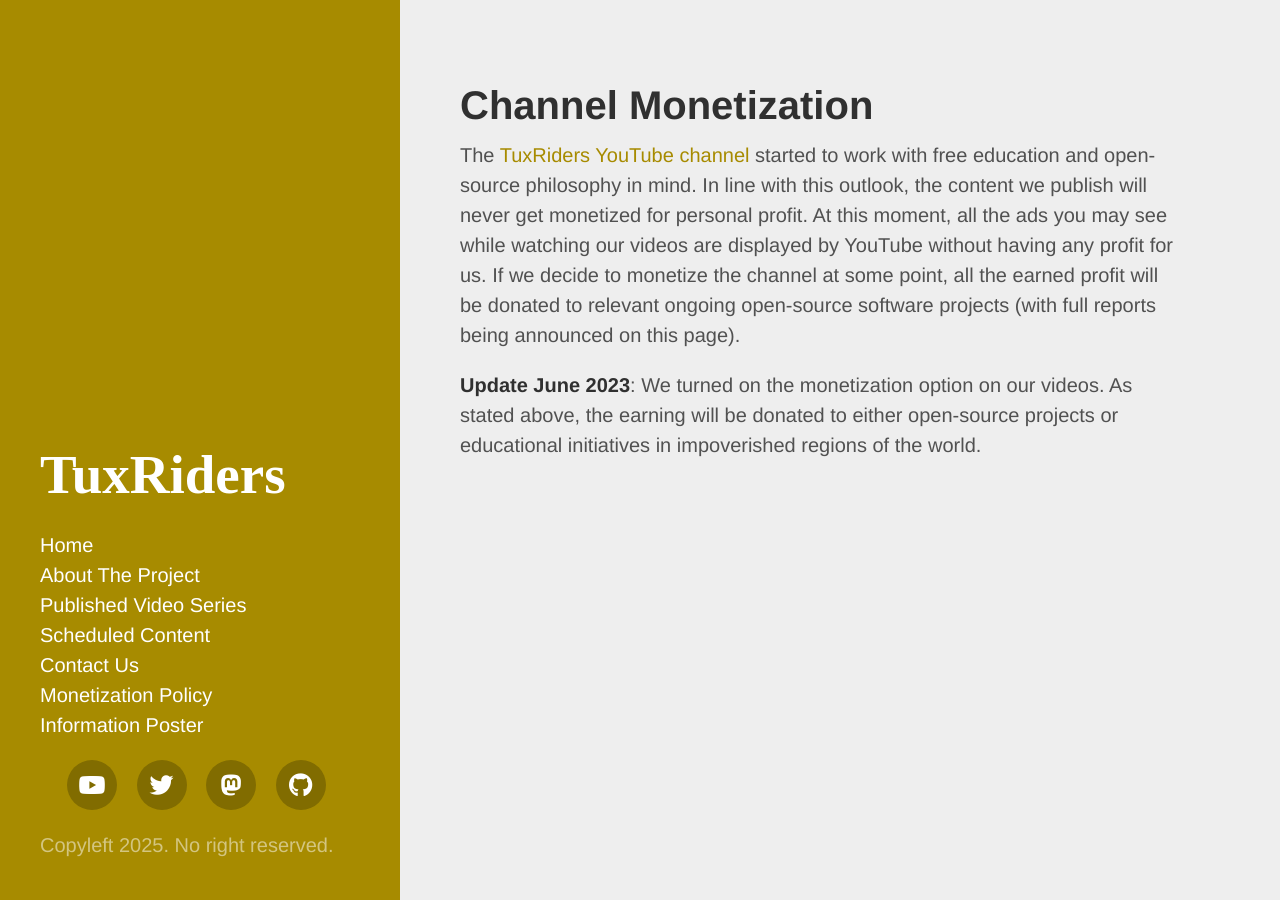
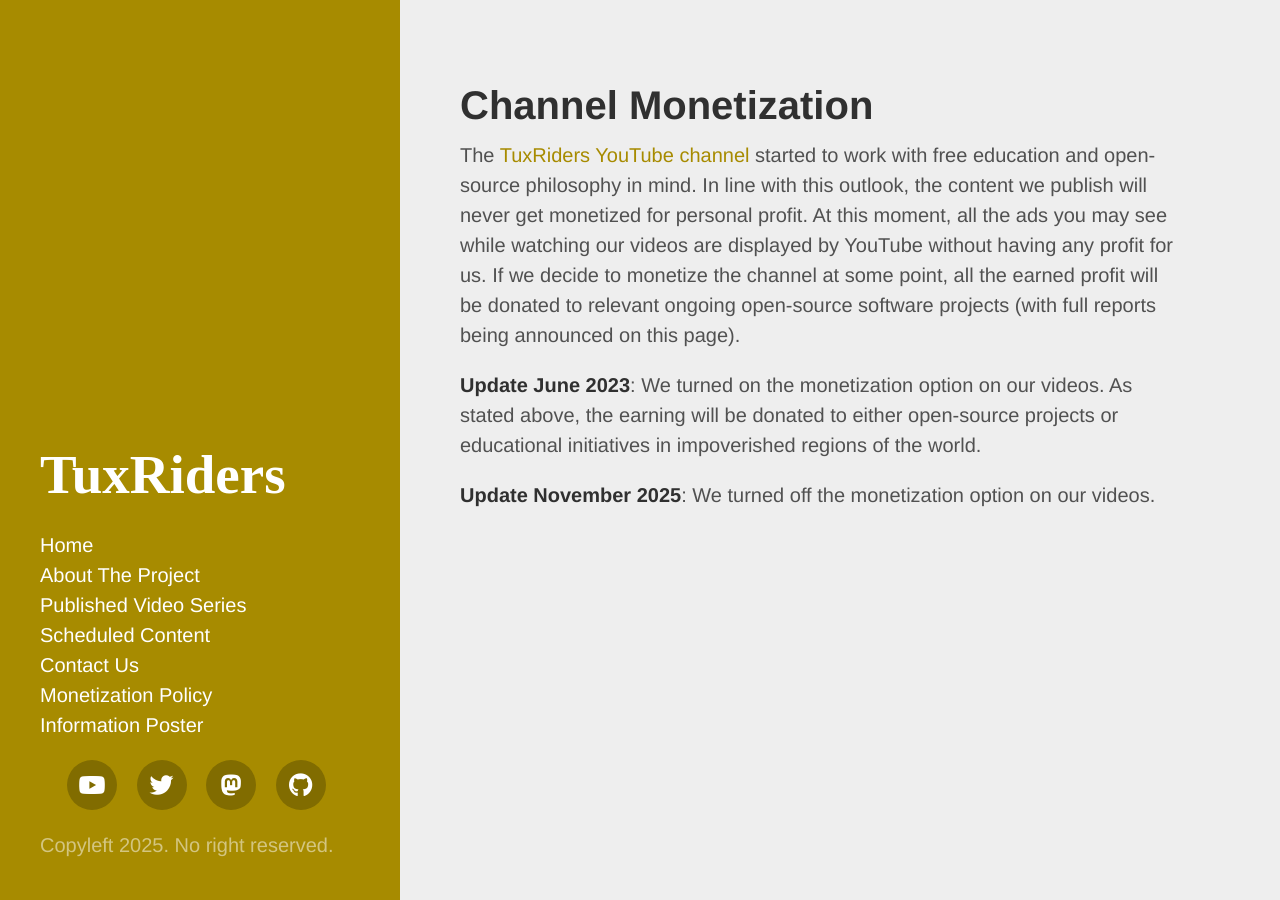
Before and after one commit to TuxRiders/tuxriders.github.io, a Jekyll site: the page built from channel.md, in a window 1280 px wide. Built offline with Jekyll 4.4.1, drawn with Linux system fonts in a browser that asks for light colours; nearby versions of some CDN libraries; some web fonts are replaced.

Commit message:
update channel policy

```diff
--- a/channel.md
+++ b/channel.md
@@ -7,3 +7,5 @@
 The [TuxRiders YouTube channel](https://www.youtube.com/@TuxRiders) started to work with free education and open-source philosophy in mind. In line with this outlook, the content we publish will never get monetized for personal profit. At this moment, all the ads you may see while watching our videos are displayed by YouTube without having any profit for us. If we decide to monetize the channel at some point, all the earned profit will be donated to relevant ongoing open-source software projects (with full reports being announced on this page).
 
 **Update June 2023**: We turned on the monetization option on our videos. As stated above, the earning will be donated to either open-source projects or educational initiatives in impoverished regions of the world.
+
+**Update November 2025**: We turned off the monetization option on our videos.
```
